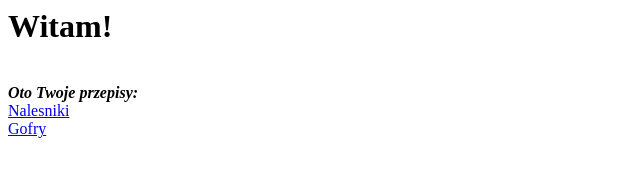
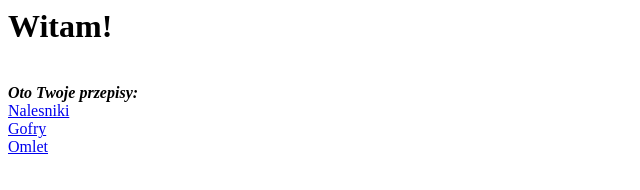
Before and after one commit to asiagit/Carrotki, a plain HTML site: page index.html in a window 1280 px wide. Shown: the full height of the page, 0-640 px from the left. Drawn offline with Linux system fonts and the light colour scheme.

Commit message:
Dodanie linku z przepisem na omlet

```diff
--- a/index.html
+++ b/index.html
@@ -5,3 +5,5 @@
 <a href="./przepisy/nalesniki.html">Nalesniki</a>
 <br>
 <a href="./przepisy/gofry.html">Gofry</a>
+<br>
+<a href="./przepisy/omlet.html">Omlet</a>
```
